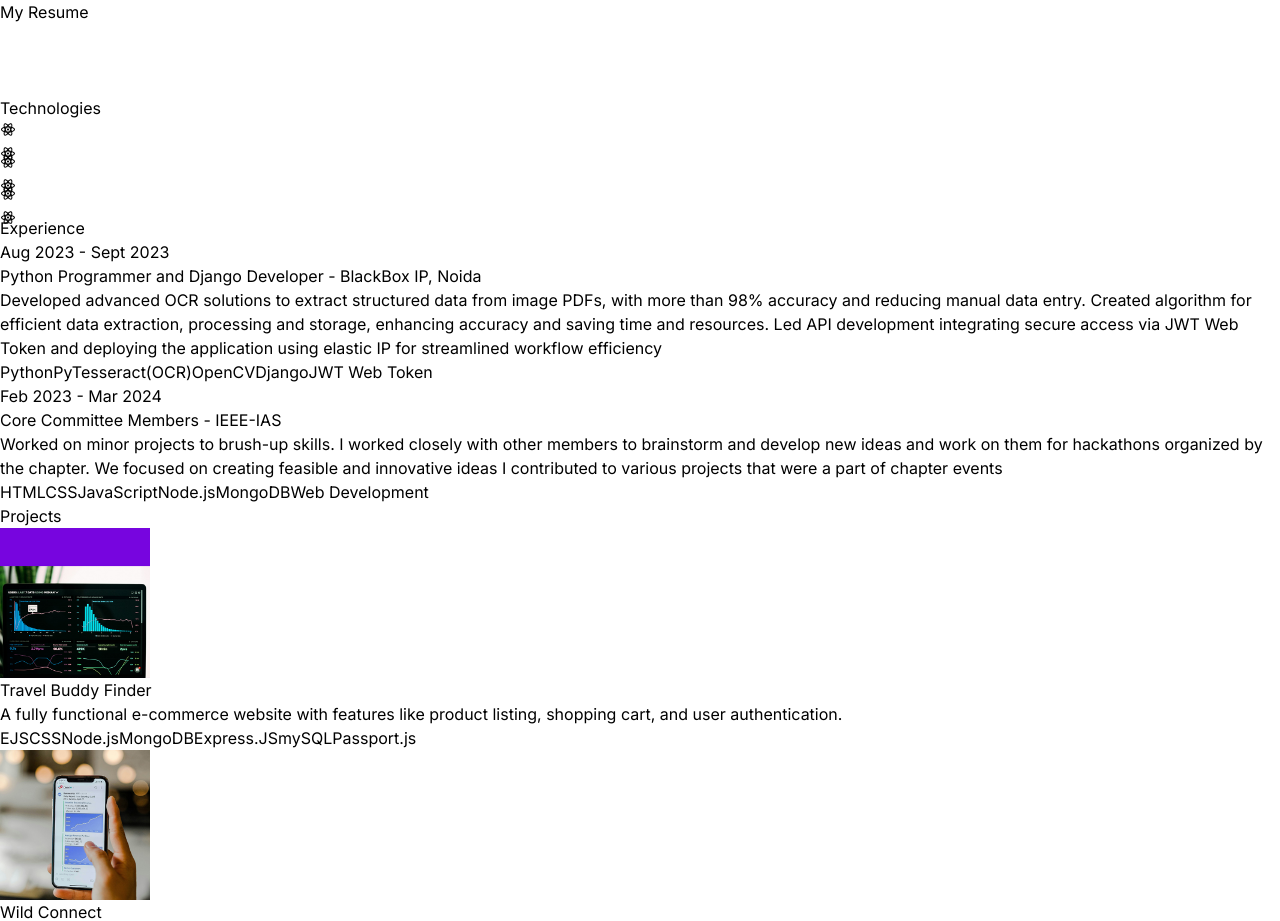
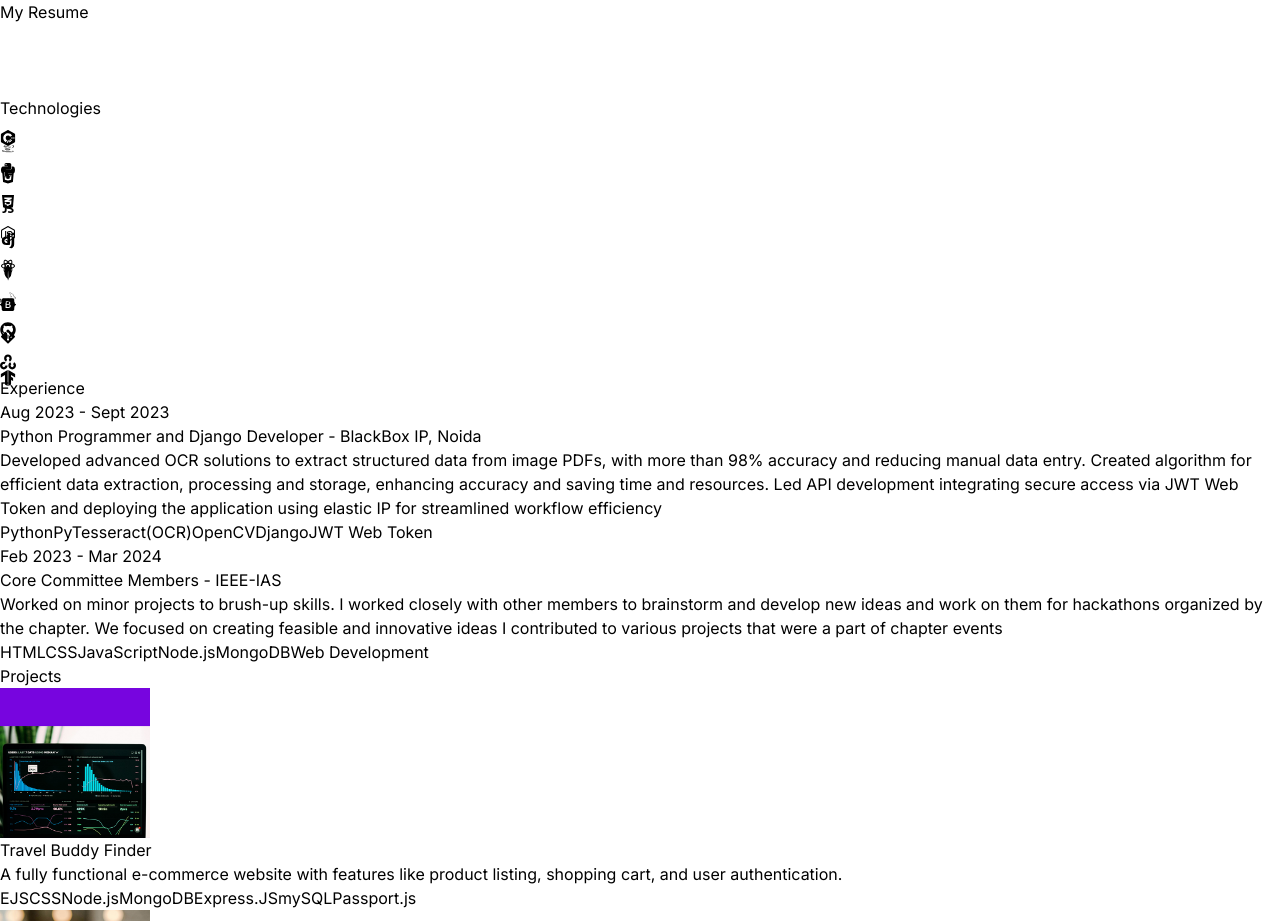
Before and after one commit to sp2003s/Portfolio-react, a React (Vite) app: page / in a window 1280 px wide. Shown: the part 790-1711 px from the top of the page. Built offline with nearby package versions, Linux system fonts and the light colour scheme.

Commit message:
techstack icons and framer motion duration

```diff
--- a/src/components/Technologies.jsx
+++ b/src/components/Technologies.jsx
@@ -1,79 +1,155 @@
-import { RiReactjsLine } from "react-icons/ri"
-import {motion} from "framer-motion";
+import { RiReactjsLine } from "react-icons/ri";
+import { FaJava, FaPython, FaHtml5, FaCss3Alt, FaNodeJs, FaDatabase, FaGithub, FaGitAlt } from "react-icons/fa";
+import { DiJavascript1 } from "react-icons/di";
+import { SiDjango, SiMongodb, SiPostgresql, SiMysql, SiBootstrap, SiOpencv, SiTensorflow, SiCplusplus } from "react-icons/si";
+import { motion } from "framer-motion";
 
 const iconVariants = (duration) => ({
-    initial: {y: -10},
+    initial: { y: -10 },
     animate: {
         y: [10, -10],
         transition: {
             duration: duration,
-            ease: "linear",
+            ease: "easeInOut",
             repeat: Infinity,
             repeatType: "reverse",
-        }
-    }
-})
+        },
+    },
+});
+
 
 const Technologies = () => {
     return (
         <div className="border-b border-neutral-800 pb-24">
             <motion.h1
-        whileInView={{opacity: 1, x: 0}}
-        initial = {{opacity: 0, x: -100}}
-        transition={{duration: 1}}
-        className="my-20 text-center text-4xl">Technologies</motion.h1>
+                whileInView={{ opacity: 1, x: 0 }}
+                initial={{ opacity: 0, x: -100 }}
+                transition={{ duration: 0.8, ease: "easeInOut" }}
+                className="my-20 text-center text-4xl">
+                Technologies
+            </motion.h1>
 
             <motion.div
-        whileInView={{opacity: 1, x: 0}}
-        initial = {{opacity: 0, x: -100}}
-        transition={{duration: 1}}
+                whileInView={{ opacity: 1, x: 0 }}
+                initial={{ opacity: 0, x: -100 }}
+                transition={{ duration: 0.8, ease: "easeInOut" }}
                 className="flex flex-wrap items-center justify-center gap-4">
 
                 <motion.div
-            variants={iconVariants(2.5)}
-            initial = "initial"
-            animate = "animate"
+                    variants={iconVariants(3)}
+                    initial="initial"
+                    animate="animate"
+                    className="rounded-2xl border-4 border-neutral-800 p-4">
+                    <SiCplusplus className="text-6xl text-cyan-400" />
+                </motion.div>
+                <motion.div
+                    variants={iconVariants(4)}
+                    initial="initial"
+                    animate="animate"
+                    className="rounded-2xl border-4 border-neutral-800 p-4">
+                    <FaJava className="text-6xl text-cyan-400" />
+                </motion.div>
+                <motion.div
+                    variants={iconVariants(3)}
+                    initial="initial"
+                    animate="animate"
+                    className="rounded-2xl border-4 border-neutral-800 p-4">
+                    <FaPython className="text-6xl text-cyan-400" />
+                </motion.div>
+                <motion.div
+                    variants={iconVariants(4)}
+                    initial="initial"
+                    animate="animate"
+                    className="rounded-2xl border-4 border-neutral-800 p-4">
+                    <FaHtml5 className="text-6xl text-cyan-400" />
+                </motion.div>
+                <motion.div
+                    variants={iconVariants(3)}
+                    initial="initial"
+                    animate="animate"
+                    className="rounded-2xl border-4 border-neutral-800 p-4">
+                    <FaCss3Alt className="text-6xl text-cyan-400" />
+                </motion.div>
+                <motion.div
+                    variants={iconVariants(4)}
+                    initial="initial"
+                    animate="animate"
+                    className="rounded-2xl border-4 border-neutral-800 p-4">
+                    <DiJavascript1 className="text-6xl text-cyan-400" />
+                </motion.div>
+                <motion.div
+                    variants={iconVariants(3)}
+                    initial="initial"
+                    animate="animate"
+                    className="rounded-2xl border-4 border-neutral-800 p-4">
+                    <FaNodeJs className="text-6xl text-cyan-400" />
+                </motion.div>
+                <motion.div
+                    variants={iconVariants(4)}
+                    initial="initial"
+                    animate="animate"
+                    className="rounded-2xl border-4 border-neutral-800 p-4">
+                    <SiDjango className="text-6xl text-cyan-400" />
+                </motion.div>
+                <motion.div
+                    variants={iconVariants(3)}
+                    initial="initial"
+                    animate="animate"
                     className="rounded-2xl border-4 border-neutral-800 p-4">
                     <RiReactjsLine className="text-7xl text-cyan-400" />
                 </motion.div>
                 <motion.div
-            variants={iconVariants(3)}
-            initial = "initial"
-            animate = "animate"
+                    variants={iconVariants(4)}
+                    initial="initial"
+                    animate="animate"
                     className="rounded-2xl border-4 border-neutral-800 p-4">
-                <RiReactjsLine className="text-7xl text-cyan-400" />
-            </motion.div>
-            <motion.div
-            variants={iconVariants(2.5)}
-            initial = "initial"
-            animate = "animate"
-            className="rounded-2xl border-4 border-neutral-800 p-4">
-                <RiReactjsLine className="text-7xl text-cyan-400" />
+                    <SiMongodb className="text-6xl text-cyan-400" />
                 </motion.div>
                 <motion.div
                     variants={iconVariants(3)}
-            initial = "initial"
-            animate = "animate"
+                    initial="initial"
+                    animate="animate"
                     className="rounded-2xl border-4 border-neutral-800 p-4">
-                <RiReactjsLine className="text-7xl text-cyan-400" />
+                    <SiMysql className="text-6xl text-cyan-400" />
                 </motion.div>
                 <motion.div
-            variants={iconVariants(2.5)}
-            initial = "initial"
-            animate = "animate"
+                    variants={iconVariants(4)}
+                    initial="initial"
+                    animate="animate"
                     className="rounded-2xl border-4 border-neutral-800 p-4">
-                <RiReactjsLine className="text-7xl text-cyan-400" />
+                    <SiBootstrap className="text-6xl text-cyan-400" />
                 </motion.div>
                 <motion.div
                     variants={iconVariants(3)}
-            initial = "initial"
-            animate = "animate"
+                    initial="initial"
+                    animate="animate"
                     className="rounded-2xl border-4 border-neutral-800 p-4">
-                <RiReactjsLine className="text-7xl text-cyan-400" />
+                    <FaGithub className="text-6xl text-cyan-400" />
+                </motion.div>
+                <motion.div
+                    variants={iconVariants(4)}
+                    initial="initial"
+                    animate="animate"
+                    className="rounded-2xl border-4 border-neutral-800 p-4">
+                    <FaGitAlt className="text-6xl text-cyan-400" />
+                </motion.div>
+                <motion.div
+                    variants={iconVariants(3)}
+                    initial="initial"
+                    animate="animate"
+                    className="rounded-2xl border-4 border-neutral-800 p-4">
+                    <SiOpencv className="text-6xl text-cyan-400" />
+                </motion.div>
+                <motion.div
+                    variants={iconVariants(3)}
+                    initial="initial"
+                    animate="animate"
+                    className="rounded-2xl border-4 border-neutral-800 p-4">
+                    <SiTensorflow className="text-6xl text-cyan-400" />
                 </motion.div>
             </motion.div>
         </div>
-  )
-}
+    );
+};
 
-export default Technologies
+export default Technologies;
```
Lines whose indentation alone changed are shown as unchanged.
